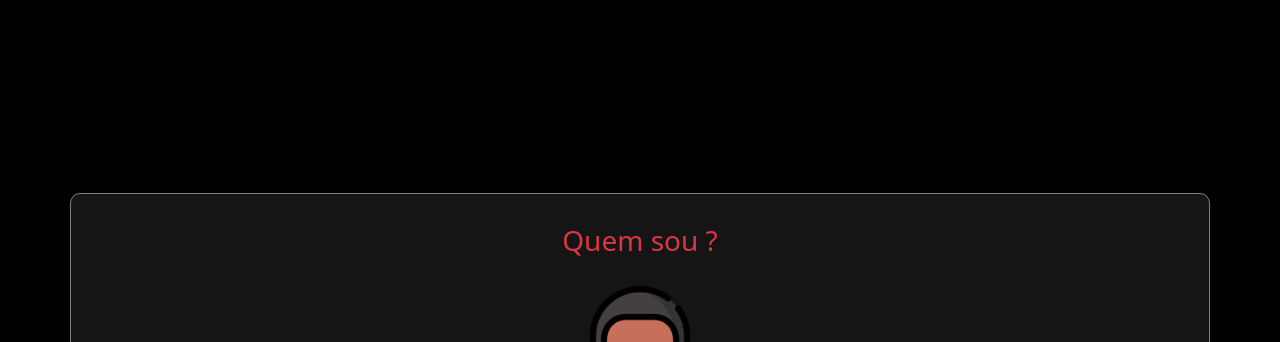
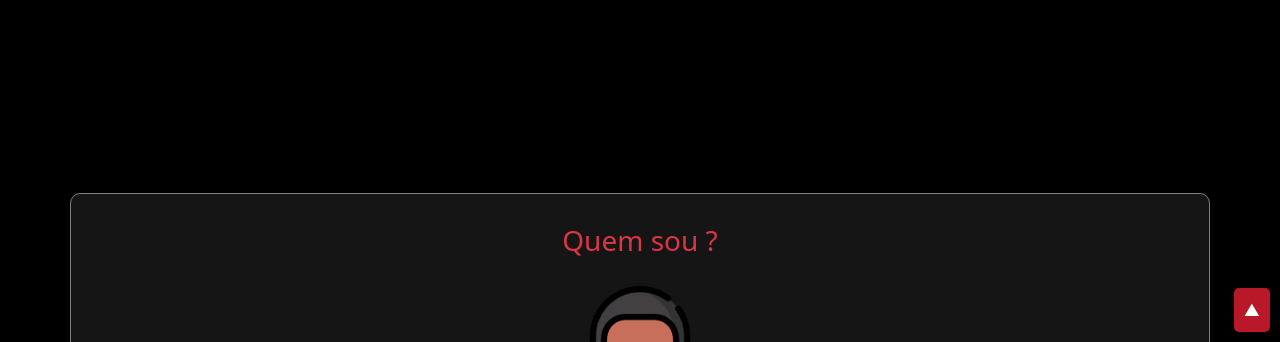
Before and after one commit to luizcarlosjj/Portfolio-dev, a plain HTML site: page index.html in a window 1280 px wide. Shown: the part 458-800 px from the top of the page. Drawn offline with Linux system fonts and the light colour scheme; a web font is replaced by a local one.

Commit message:
link-topo

```diff
--- a/css/style.css
+++ b/css/style.css
@@ -449,6 +449,18 @@ main {
     text-align: end;
 }
 
-#fim{
-    width: 250px;
+#link-topo {
+    text-decoration: none;
+    color: white;
+    background-color: #b91829;
+    border-radius: 5px;
+    padding: 10px;
+    position: fixed;
+    right: 10px;
+    bottom: 10px;
 }
+#link-topo:hover {
+    padding: 12px;
+    background-color: #9c1220;
+    transition: 1s;
+}
--- a/index.html
+++ b/index.html
@@ -224,6 +224,9 @@
           </div>
         </section>
     </main>
+    <a id="link-topo" href="#">
+      &#9650;
+    </a>
     <footer id="rodape" class="bg-black grid-layout">
       <div class="container-fluid">
         <div class="row">
```
